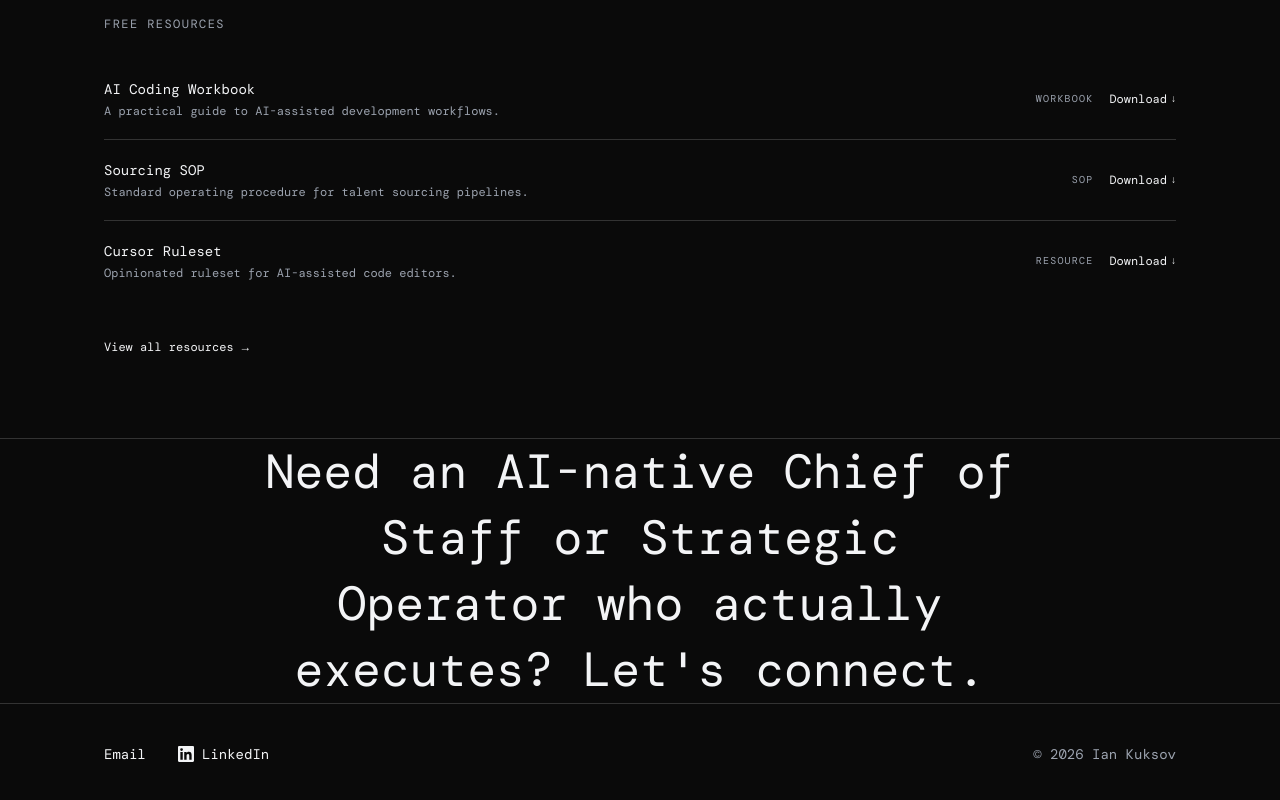
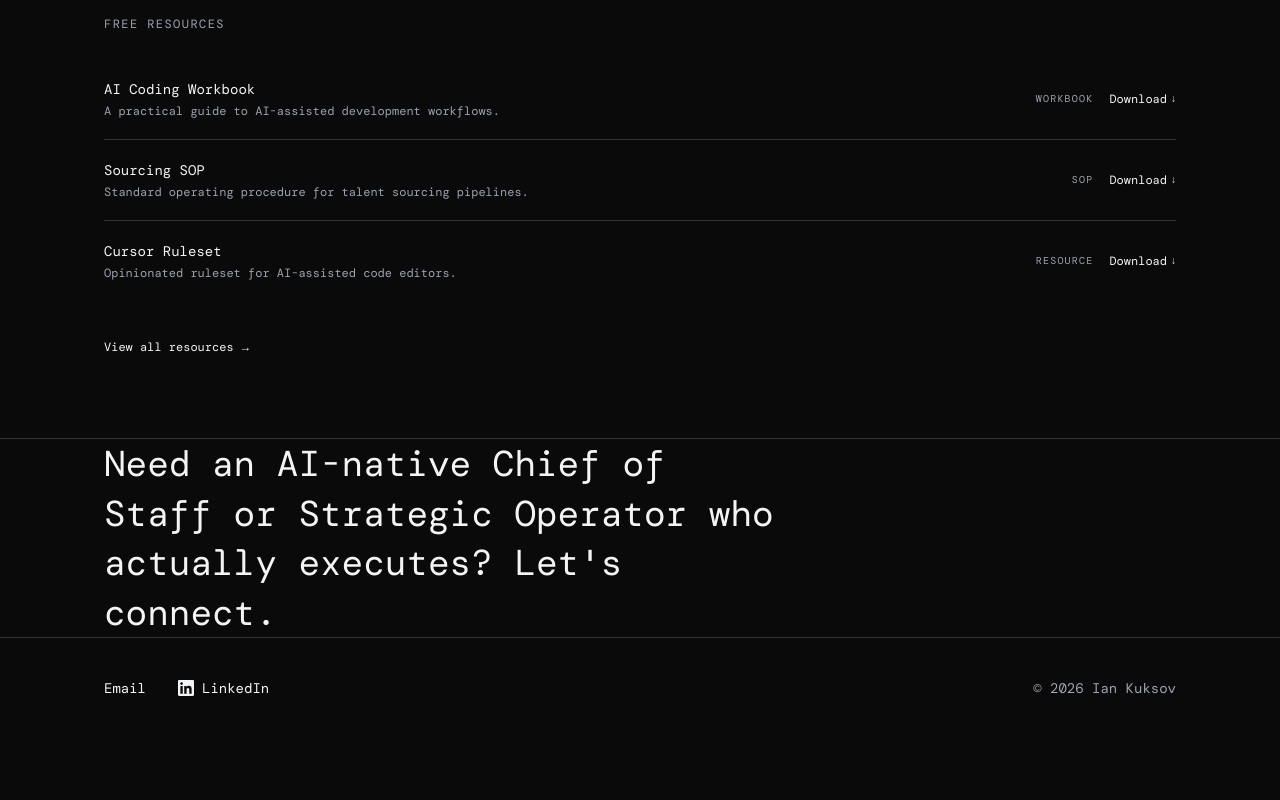
Before and after one commit to buildsbyian/Portfolio-page, a Next.js app: page / in a window 1280 px wide. Shown: the part 2456-3256 px from the top of the page. After the commit the page ends 3194 px from the top, so only its background shows below. Built offline with nearby package versions, Linux system fonts and the light colour scheme.

Commit message:
style: revert HomeCTA to left alignment while keeping massive vertical padding

```diff
--- a/components/home/HomeCTA.tsx
+++ b/components/home/HomeCTA.tsx
@@ -3,8 +3,8 @@ import Link from 'next/link';
 export default function HomeCTA() {
   return (
     <section className="border-t border-border">
-      <div className="section-container py-32 md:py-40 lg:py-48 flex justify-center">
-        <p className="font-display text-2xl md:text-4xl lg:text-5xl text-text-primary leading-snug max-w-3xl text-center">
+      <div className="section-container py-32 md:py-40 lg:py-48">
+        <p className="font-display text-2xl md:text-3xl lg:text-4xl text-text-primary leading-snug max-w-2xl">
           Need an AI-native Chief of Staff or Strategic Operator who actually
           executes?{' '}
           <Link
```
